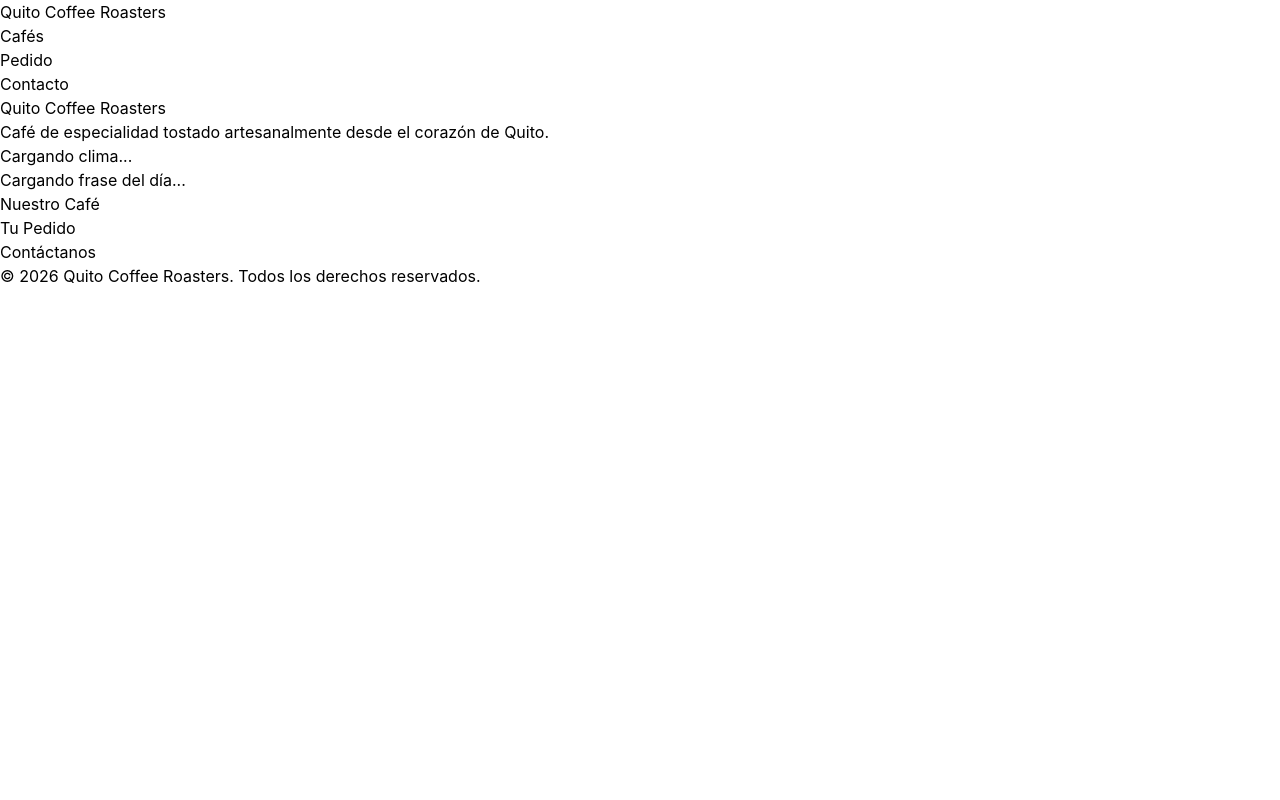
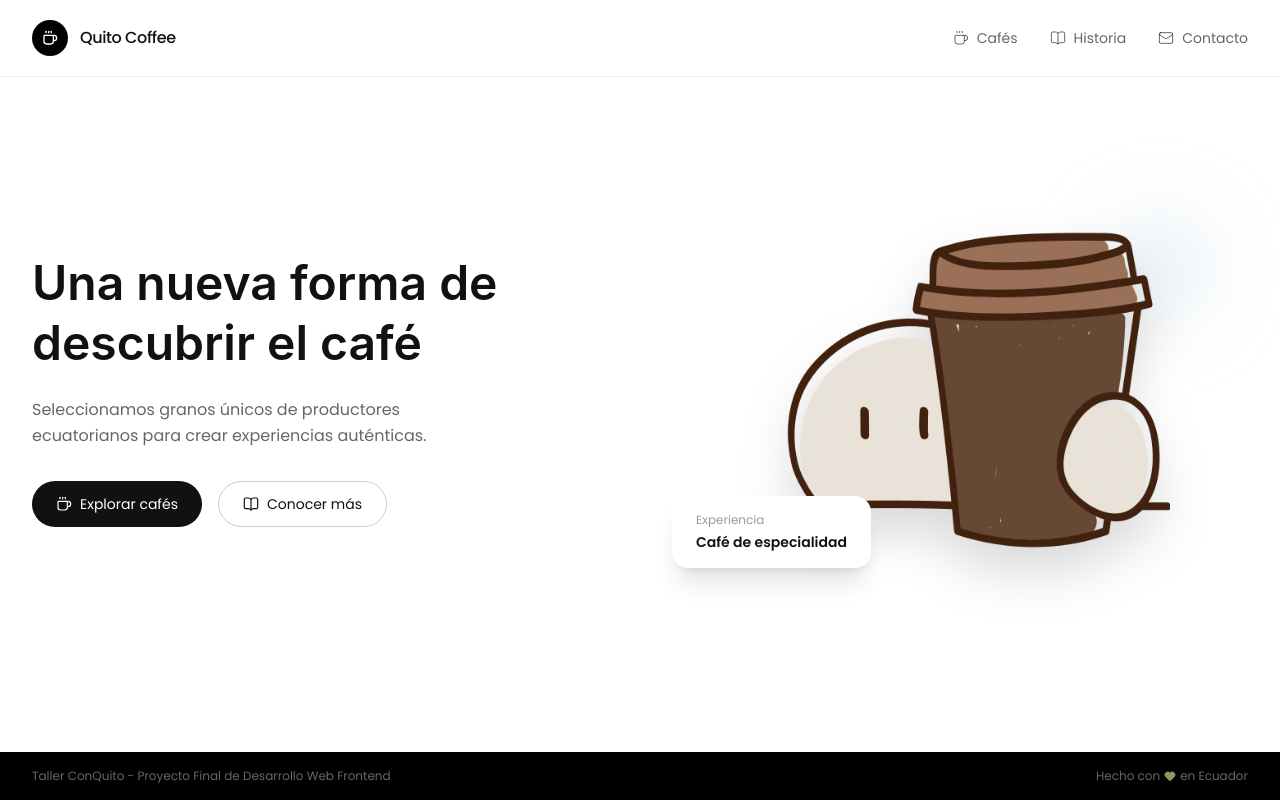
Before and after one commit to Dev-Portfolio-Projects/taller-conquito-web-ia, a website built with Vite: page proyecto-final/index.html in a window 1280 px wide. Built offline with nearby package versions, Linux system fonts and the light colour scheme.

Commit message:
feat: implementar navbar, sección hero y footer con diseño responsive

```diff
--- a/proyecto-final/index.html
+++ b/proyecto-final/index.html
@@ -3,79 +3,27 @@
   <head>
     <meta charset="UTF-8" />
     <meta name="viewport" content="width=device-width, initial-scale=1.0" />
+
+    <title>Quito Coffee Roasters</title>
+
     <meta
       name="description"
       content="Quito Coffee Roasters - Café de especialidad ecuatoriano"
     />
+
     <meta name="author" content="Desarrollador del proyecto" />
-    <title>Quito Coffee Roasters | Café de Especialidad</title>
+
     <link rel="icon" type="image/svg+xml" href="/favicon.svg" />
+    <link rel="preconnect" href="https://fonts.googleapis.com" />
+    <link rel="preconnect" href="https://fonts.gstatic.com" crossorigin />
+    <link
+      href="https://fonts.googleapis.com/css2?family=Playfair+Display:wght@600;700&family=Poppins:wght@300;400;500;600;700&display=swap"
+      rel="stylesheet"
+    />
   </head>
 
   <body>
-    <header role="banner" id="inicio">
-      <nav aria-label="Navegación principal">
-        <a href="#inicio" aria-label="Ir al inicio de Quito Coffee Roasters">
-          Quito Coffee Roasters
-        </a>
-
-        <ul aria-label="Menú principal">
-          <li>
-            <a href="#catalogo"> Cafés </a>
-          </li>
-
-          <li>
-            <a href="#pedido"> Pedido </a>
-          </li>
-
-          <li>
-            <a href="#contacto"> Contacto </a>
-          </li>
-        </ul>
-      </nav>
-    </header>
-
-    <main id="app" role="main">
-
-      <section id="hero" aria-labelledby="hero-title">
-        <h1 id="hero-title">Quito Coffee Roasters</h1>
-
-        <p>
-          Café de especialidad tostado artesanalmente desde el corazón de Quito.
-        </p>
-
-        <div id="weather-container" aria-live="polite">Cargando clima...</div>
-
-        <div id="quote-container" aria-live="polite">
-          Cargando frase del día...
-        </div>
-      </section>
-
-      <section id="catalogo" aria-labelledby="catalog-title">
-        <h2 id="catalog-title">Nuestro Café</h2>
-
-        <div id="coffee-list" aria-live="polite"></div>
-      </section>
-
-      <section id="pedido" aria-labelledby="order-title">
-        <h2 id="order-title">Tu Pedido</h2>
-
-        <div id="cart-container"></div>
-      </section>
-
-      <section id="contacto" aria-labelledby="contact-title">
-        <h2 id="contact-title">Contáctanos</h2>
-
-        <form id="contact-form" novalidate>
-          <div id="form-message"></div>
-        </form>
-      </section>
-    </main>
-
-    <footer role="contentinfo">
-      <p>© 2026 Quito Coffee Roasters. Todos los derechos reservados.</p>
-    </footer>
-
+    <div id="app"></div>
     <script type="module" src="/src/main.js"></script>
   </body>
 </html>
--- /dev/null
+++ b/proyecto-final/src/components/home/Hero.html
@@ -0,0 +1,67 @@
+<section
+  id="inicio"
+  class="min-h-[calc(100vh-100px)] bg-white flex items-center pt-20"
+>
+  <div class="max-w-7xl mx-auto px-8 grid md:grid-cols-2 gap-16 items-center">
+    <div class="animate-slide">
+      <h1 class="text-4xl md:text-5xl leading-tight font-semibold text-[#111]">
+        Una nueva forma de descubrir el café
+      </h1>
+
+      <p class="mt-6 text-black/60 max-w-md leading-relaxed">
+        Seleccionamos granos únicos de productores ecuatorianos para crear
+        experiencias auténticas.
+      </p>
+
+      <div class="mt-8 flex gap-4">
+        <a
+          href="#catalogo"
+          class="primary-button group flex items-center gap-2"
+        >
+          <i
+            data-lucide="coffee"
+            class="w-4 h-4 stroke-[1.8] group-hover:rotate-12 transition"
+          ></i>
+
+          <span>Explorar cafés</span>
+        </a>
+
+        <a
+          href="#historia"
+          class="group border border-black/20 px-6 py-3 rounded-full text-sm hover:bg-black/5 transition flex items-center gap-2"
+        >
+          <i
+            data-lucide="book-open"
+            class="w-4 h-4 stroke-[1.8] group-hover:stroke-[#8A9A5B] transition"
+          ></i>
+
+          <span>Conocer más</span>
+        </a>
+      </div>
+    </div>
+
+    <div class="relative animate-float flex justify-center items-center">
+      <div
+        class="absolute top-10 right-10 w-24 h-24 rounded-full bg-[#A8C7D9]/30 blur-2xl"
+      ></div>
+
+      <img
+        src="/src/assets/cafeteria.webp"
+        alt="Persona disfrutando café"
+        class="relative z-10 w-[420px] h-[420px] object-contain drop-shadow-2xl"
+      />
+
+      <div
+        class="absolute bottom-8 left-0 z-20 bg-white shadow-xl rounded-2xl px-6 py-4"
+      >
+        <p class="text-xs text-black/40 flex items-center gap-2">
+          Experiencia
+        </p>
+
+        <p class="text-sm font-semibold flex items-center gap-2 mt-1">
+          Café de especialidad
+        </p>
+      </div>
+    </div>
+  </div>
+</section>
--- /dev/null
+++ b/proyecto-final/src/components/home/Hero.js
@@ -0,0 +1,5 @@
+import heroTemplate from './Hero.html?raw';
+
+const Hero = () => heroTemplate;
+
+export default Hero;
--- /dev/null
+++ b/proyecto-final/src/components/layout/Footer/Footer.html
@@ -0,0 +1,20 @@
+<footer class="bg-black text-white">
+  <div class="max-w-7xl mx-auto px-8 py-4">
+    <div class="flex flex-col md:flex-row items-center justify-between gap-2">
+      <p class="text-xs text-white/40">
+        Taller ConQuito - Proyecto Final de Desarrollo Web Frontend
+      </p>
+
+      <p class="text-xs text-white/40 flex items-center gap-1">
+        Hecho con
+
+        <i
+          data-lucide="heart"
+          class="w-3 h-3 text-[#8A9A5B] fill-[#8A9A5B]"
+        ></i>
+
+        en Ecuador
+      </p>
+    </div>
+  </div>
+</footer>
--- /dev/null
+++ b/proyecto-final/src/components/layout/Footer/Footer.js
@@ -0,0 +1,5 @@
+import footerTemplate from "./Footer.html?raw";
+
+const Footer = () => footerTemplate;
+
+export default Footer;
--- /dev/null
+++ b/proyecto-final/src/components/layout/Navbar/Navbar.html
@@ -0,0 +1,107 @@
+<header
+  class="fixed top-0 left-0 w-full z-50 bg-white/80 backdrop-blur-xl border-b border-black/5"
+>
+  <nav class="max-w-7xl mx-auto px-8 py-5 flex items-center justify-between">
+    <a
+      href="#inicio"
+      class="group flex items-center gap-3 font-medium tracking-tight text-black"
+    >
+      <span
+        class="flex items-center justify-center w-9 h-9 rounded-full bg-black text-white group-hover:bg-[#8A9A5B] transition"
+      >
+        <i data-lucide="coffee" class="w-4 h-4"></i>
+      </span>
+
+      <span>Quito Coffee</span>
+    </a>
+
+    <div class="hidden md:flex items-center gap-8 text-sm text-black/60">
+      <a
+        href="#catalogo"
+        class="nav-link {{catalogo}} group flex items-center gap-2 hover:text-black transition"
+      >
+        <i
+          data-lucide="coffee"
+          class="w-4 h-4 stroke-[1.5] group-hover:stroke-[#8A9A5B] transition"
+        ></i>
+
+        <span>Cafés</span>
+      </a>
+
+      <a
+        href="#historia"
+        class="nav-link {{historia}} group flex items-center gap-2 hover:text-black transition"
+      >
+        <i
+          data-lucide="book-open"
+          class="w-4 h-4 stroke-[1.5] group-hover:stroke-[#8A9A5B] transition"
+        ></i>
+
+        <span>Historia</span>
+      </a>
+
+      <a
+        href="#contacto"
+        class="nav-link {{contacto}} group flex items-center gap-2 hover:text-black transition"
+      >
+        <i
+          data-lucide="mail"
+          class="w-4 h-4 stroke-[1.5] group-hover:stroke-[#8A9A5B] transition"
+        ></i>
+
+        <span>Contacto</span>
+      </a>
+    </div>
+
+    <button
+      id="menu-button"
+      class="md:hidden w-10 h-10 rounded-full flex items-center justify-center hover:bg-black/5 transition"
+      aria-label="Abrir menú"
+    >
+      <i data-lucide="menu" id="menu-icon" class="w-5 h-5"></i>
+    </button>
+  </nav>
+
+  <div
+    id="mobile-menu"
+    class="hidden md:hidden bg-white border-t border-black/5"
+  >
+    <div class="px-8 py-6 flex flex-col gap-5 text-sm text-black/70">
+      <a
+        href="#catalogo"
+        class="mobile-link {{catalogo}} group flex items-center gap-3 hover:text-black transition"
+      >
+        <i
+          data-lucide="coffee"
+          class="w-4 h-4 stroke-[1.5] group-hover:stroke-[#8A9A5B] transition"
+        ></i>
+
+        <span>Cafés</span>
+      </a>
+
+      <a
+        href="#historia"
+        class="mobile-link {{historia}} group flex items-center gap-3 hover:text-black transition"
+      >
+        <i
+          data-lucide="book-open"
+          class="w-4 h-4 stroke-[1.5] group-hover:stroke-[#8A9A5B] transition"
+        ></i>
+
+        <span>Historia</span>
+      </a>
+
+      <a
+        href="#contacto"
+        class="mobile-link {{contacto}} group flex items-center gap-3 hover:text-black transition"
+      >
+        <i
+          data-lucide="mail"
+          class="w-4 h-4 stroke-[1.5] group-hover:stroke-[#8A9A5B] transition"
+        ></i>
+
+        <span>Contacto</span>
+      </a>
+    </div>
+  </div>
+</header>
--- /dev/null
+++ b/proyecto-final/src/components/layout/Navbar/Navbar.js
@@ -0,0 +1,16 @@
+import navbarTemplate from "./Navbar.html?raw";
+
+const getActiveLink = (section) => {
+    return window.location.hash === `#${section}`
+        ? "nav-active"
+        : "";
+};
+
+const Navbar = () => {
+    return navbarTemplate
+        .replaceAll("{{catalogo}}", getActiveLink("catalogo"))
+        .replaceAll("{{historia}}", getActiveLink("historia"))
+        .replaceAll("{{contacto}}", getActiveLink("contacto"));
+};
+
+export default Navbar;
--- a/proyecto-final/src/main.js
+++ b/proyecto-final/src/main.js
@@ -1,13 +1,36 @@
 import './styles/main.css';
 
+import Navbar from './components/layout/Navbar/Navbar.js';
+import Hero from './components/home/Hero.js';
+import Footer from './components/layout/Footer/Footer.js';
 
-const initializeApp = () => {
+import { createIcons, icons } from 'lucide';
 
-  console.log(
-    '☕ Quito Coffee Roasters iniciado'
-  );
+const App = () => `
+<div class="app-layout">
+    ${Navbar()}
+    <main>
+        ${Hero()}
+    </main>
+    ${Footer()}
+</div>
+`;
 
+const render = () => {
+  document.querySelector('#app').innerHTML = App();
+
+  createIcons({ icons });
+
+  const menuButton = document.querySelector('#menu-button');
+  const mobileMenu = document.querySelector('#mobile-menu');
+
+  menuButton?.addEventListener('click', () => {
+    mobileMenu?.classList.toggle('hidden');
+  });
 };
 
+render();
 
-initializeApp();
+window.addEventListener('hashchange', () => {
+  render();
+});
--- a/proyecto-final/src/styles/animations.css
+++ b/proyecto-final/src/styles/animations.css
@@ -1,11 +1,15 @@
-.fade-in {
-  animation: fadeIn 0.6s ease-in-out;
+.animate-slide {
+  animation: slide 0.8s ease forwards;
 }
 
-@keyframes fadeIn {
+.animate-float {
+  animation: float 5s ease-in-out infinite;
+}
+
+@keyframes slide {
   from {
     opacity: 0;
-    transform: translateY(15px);
+    transform: translateY(30px);
   }
 
   to {
@@ -13,3 +17,14 @@
     transform: translateY(0);
   }
 }
+
+@keyframes float {
+  0%,
+  100% {
+    transform: translateY(0);
+  }
+
+  50% {
+    transform: translateY(-12px);
+  }
+}
--- a/proyecto-final/src/styles/main.css
+++ b/proyecto-final/src/styles/main.css
@@ -1,4 +1,130 @@
-@import "./variables.css";
-@import "./animations.css";
+@import 'tailwindcss';
 
-@import "tailwindcss";
+@import './variables.css';
+
+@import './animations.css';
+
+*,
+*::before,
+*::after {
+  box-sizing: border-box;
+}
+
+html {
+  scroll-behavior: smooth;
+}
+
+html,
+body,
+#app {
+  height: 100%;
+  min-height: 100%;
+  margin: 0;
+}
+
+body {
+  background: white;
+  color: var(--black);
+  font-family: 'Poppins', sans-serif;
+}
+
+#app {
+  min-height: 100vh;
+}
+
+.app-layout {
+  min-height: 100vh;
+  display: flex;
+  flex-direction: column;
+}
+
+.app-layout main {
+  flex: 1;
+  padding-bottom: 80px;
+}
+
+h1,
+h2,
+h3 {
+  font-family: 'Inter', sans-serif;
+}
+
+img {
+  display: block;
+  max-width: 100%;
+}
+
+a {
+  text-decoration: none;
+  color: inherit;
+}
+
+.primary-button {
+  display: inline-flex;
+  align-items: center;
+  justify-content: center;
+  background: #111111;
+  color: #ffffff !important;
+  padding: 0.75rem 1.5rem;
+  border-radius: 999px;
+  font-size: 0.875rem;
+  transition: all 0.3s ease;
+}
+
+.primary-button:hover {
+  background: #333333;
+  color: #ffffff !important;
+  transform: translateY(-2px);
+}
+
+.nav-link {
+  position: relative;
+  transition: color 0.3s ease;
+}
+
+.nav-link::after {
+  content: '';
+  position: absolute;
+  left: 0;
+  bottom: -8px;
+  width: 0;
+  height: 1px;
+  background: #8a9a5b;
+  transition: width 0.3s ease;
+}
+
+.nav-link:hover {
+  color: #111;
+}
+
+.nav-link:hover::after {
+  width: 100%;
+}
+
+.mobile-link {
+  padding: 0.75rem 0;
+  border-bottom: 1px solid rgba(0, 0, 0, 0.05);
+  transition: all 0.3s ease;
+}
+
+.mobile-link:hover {
+  color: #8a9a5b;
+  padding-left: 8px;
+}
+
+.nav-active {
+  color: #8a9a5b !important;
+  font-weight: 500;
+}
+
+.nav-active::after {
+  width: 100%;
+}
+
+footer {
+  position: fixed;
+  left: 0;
+  right: 0;
+  bottom: 0;
+  z-index: 1000;
+}
--- a/proyecto-final/src/styles/variables.css
+++ b/proyecto-final/src/styles/variables.css
@@ -1,16 +1,9 @@
 :root {
-  --coffee-dark: #3b2416;
-  --coffee-medium: #6f4e37;
-  --coffee-light: #a67b5b;
-
-  --cream: #f8f1e7;
-  --latte: #e8d8c3;
-
-  --caramel: #c89b3c;
-
-  --success: #2e7d32;
-  --error: #c62828;
-
-  --text-dark: #2d2118;
-  --text-light: #ffffff;
+  --black: #111111;
+  --white: #ffffff;
+  --gray: #666666;
+  --olive: #8a9a5b;
+  --blue: #a8c7d9;
+  --clay: #c96b4b;
+  --border: rgba(0, 0, 0, 0.08);
 }
```
Also changed, not shown: proyecto-final/src/assets/cafeteria.webp (added).
